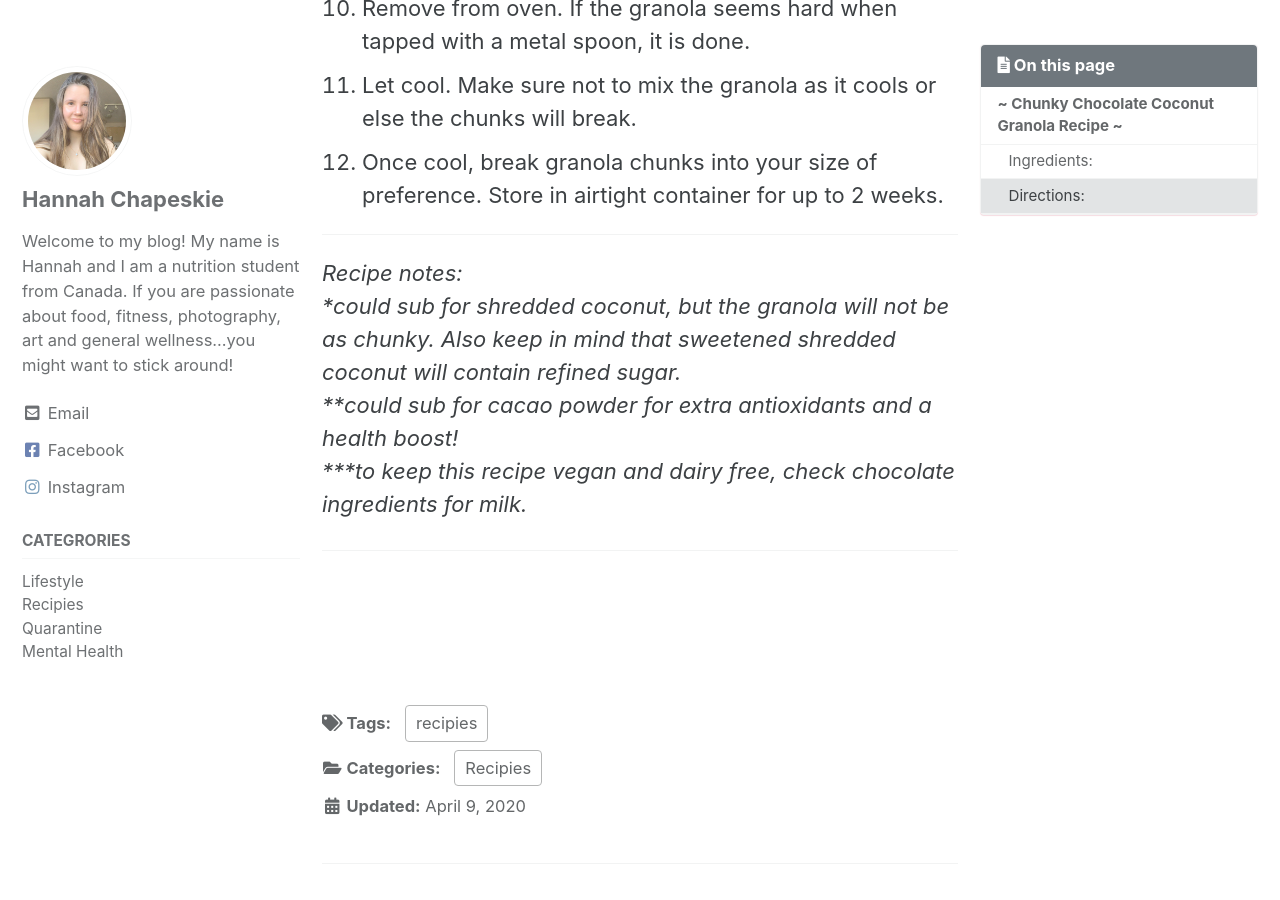
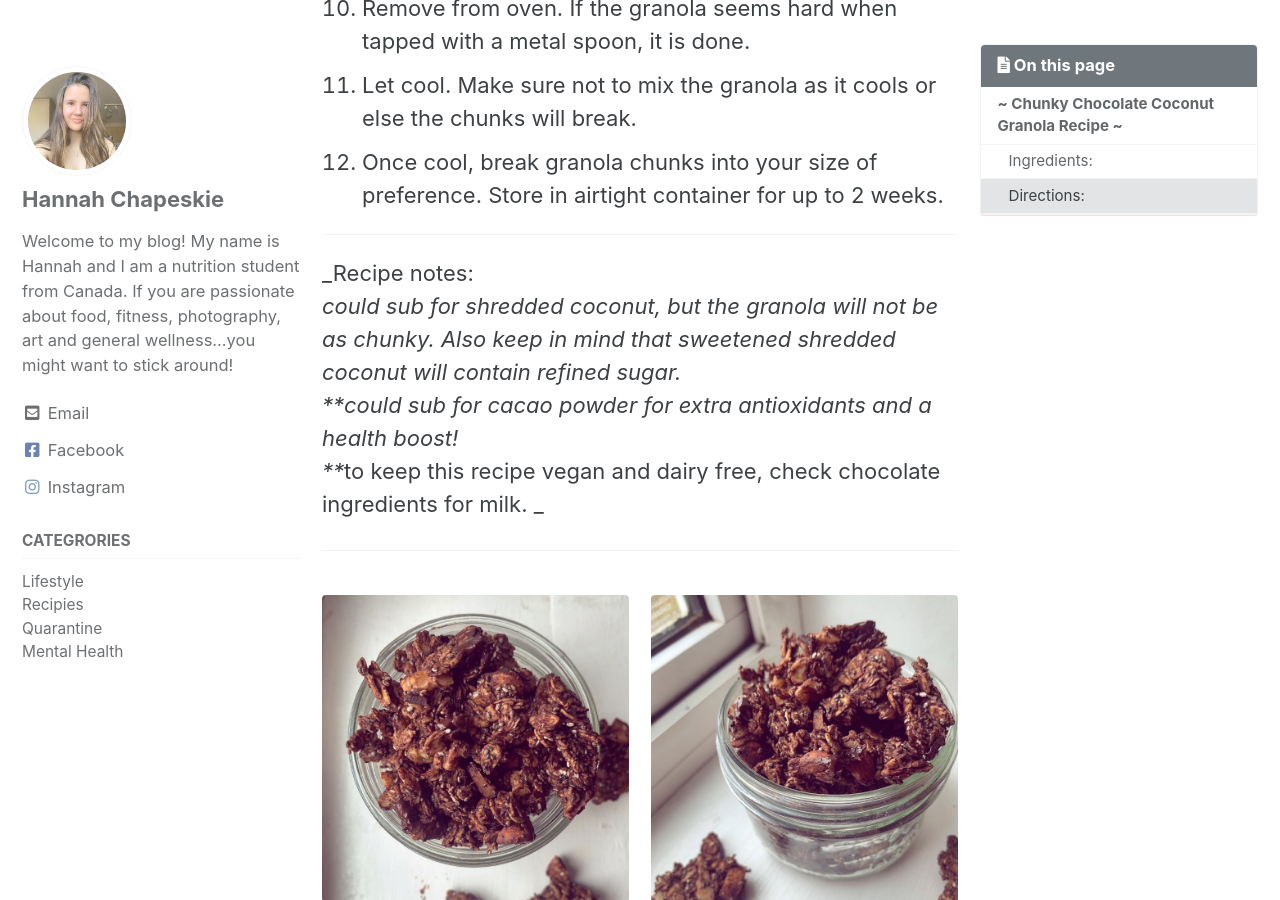
Before and after one commit to dylanbabel/yinandyams, a Jekyll site: the page built from _posts/2020-04-09-chunky-chocolate-coconut-granola.md, in a window 1280 px wide and 900 px high, scrolled down 2535 px. Built offline with Jekyll 4.4.1, drawn with Linux system fonts in a browser that asks for light colours; cached includes are drawn as plain includes; part of the change alters nothing that is shown.

Commit message:
Update 2020-04-09-chunky-chocolate-coconut-granola.md

```diff
--- a/_posts/2020-04-09-chunky-chocolate-coconut-granola.md
+++ b/_posts/2020-04-09-chunky-chocolate-coconut-granola.md
@@ -7,10 +7,10 @@ header:
   overlay_image: /assets/images/post-photos/2020-04-09-chunky-chocolate-coconut-granola/header.jpeg
   teaser: "/assets/images/post-photos/2020-04-09-chunky-chocolate-coconut-granola/header.jpeg"
 layouts_gallery:
-  - url: /assets/images/post-photos/2020-04-09-chunky-chocolate-coconut-granola/stuff in bowl.jpeg
-    image_path: /assets/images/post-photos/2020-04-09-chunky-chocolate-coconut-granola/stuff in bowl small.jpeg
-  - url: /assets/images/post-photos/2020-04-09-chunky-chocolate-coconut-granola/bars.jpeg
-    image_path: /assets/images/post-photos/2020-04-09-chunky-chocolate-coconut-granola/bars small.jpeg
+  - url: /assets/images/post-photos/2020-04-09-chunky-chocolate-coconut-granola/1.jpeg
+    image_path: /assets/images/post-photos/2020-04-09-chunky-chocolate-coconut-granola/1 small.jpeg
+  - url: /assets/images/post-photos/2020-04-09-chunky-chocolate-coconut-granola/2.jpeg
+    image_path: /assets/images/post-photos/2020-04-09-chunky-chocolate-coconut-granola/2 small.jpeg
 toc: true
 toc_sticky: true
 categories:
@@ -66,7 +66,7 @@ So, if you are looking for an easy, relatively cheap and guilt free granola that
 _Recipe notes:<br>
 *could sub for shredded coconut, but the granola will not be as chunky. Also keep in mind that sweetened shredded coconut will contain refined sugar.<br>
 **could sub for cacao powder for extra antioxidants and a health boost! <br>
-***to keep this recipe vegan and dairy free, check chocolate ingredients for milk._
+***to keep this recipe vegan and dairy free, check chocolate ingredients for milk. _
 
 ***
 
```
